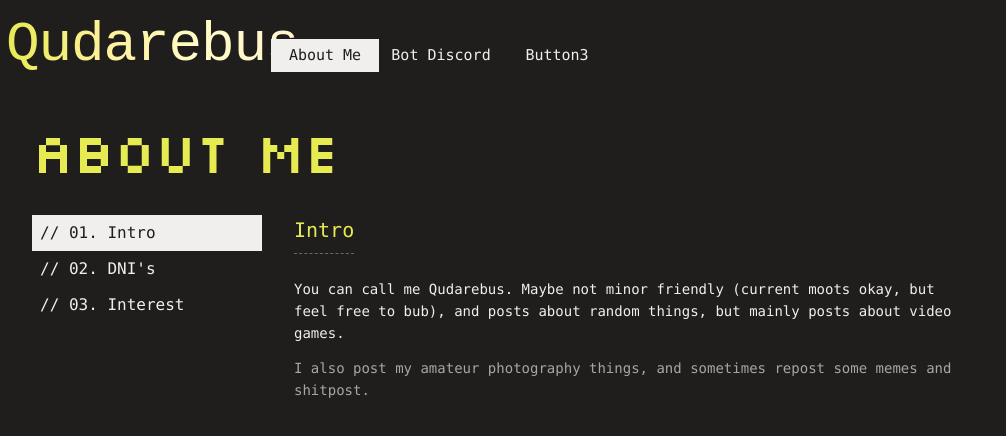
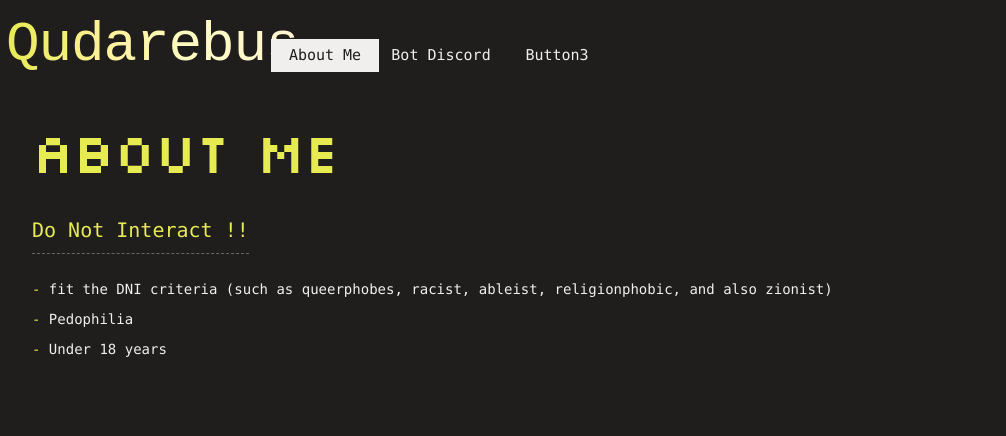
Before and after one commit to intis8792-design/web-test-quda, a React (Vite) app: page /about-me in a window 1280 px wide. Shown: the top 436 px of the page, without its empty margins (0-1006 px from the left). Built offline with nearby package versions, Linux system fonts and the light colour scheme; a web font is replaced by a local one.

Commit message:
MOVE-CARRD-CONTENT: Intro -> home Section 01 (heading 'Call me Qudarebus'), Interest -> Section 02; AboutMe page keeps only Do Not Interact

```diff
--- a/src/screens/AboutMe/AboutMe.jsx
+++ b/src/screens/AboutMe/AboutMe.jsx
@@ -1,18 +1,4 @@
-import { useState } from 'react'
 import Header from '../../components/Header'
-
-const panels = [
-  { id: 'intro', label: '// 01. Intro' },
-  { id: 'dni', label: "// 02. DNI's" },
-  { id: 'interest', label: '// 03. Interest' },
-]
-
-// Full literal tokens so Tailwind JIT definitely generates them
-const SUB_IDLE = 'bg-transparent text-[#f1eeee]'
-const SUB_ACTIVE = 'bg-[#f1eeee] text-[#201d1d]'
-
-const subItemBase =
-  'block w-full whitespace-nowrap border-0 px-2 py-[6px] text-left text-[13px] hover:bg-[#f1eeee] hover:text-[#201d1d]'
 
 function PanelTitle({ children }) {
   return (
@@ -22,21 +8,7 @@ function PanelTitle({ children }) {
   )
 }
 
-function IntroPanel() {
-  return (
-    <div>
-      <PanelTitle>Intro</PanelTitle>
-      <p className="m-0 mb-3 max-w-2xl text-[14px] leading-[1.6] text-[#f1eeee]">
-        You can call me Qudarebus. Maybe not minor friendly (current moots okay, but feel free to
-        bub), and posts about random things, but mainly posts about video games.
-      </p>
-      <p className="m-0 max-w-2xl text-[14px] leading-[1.6] text-[rgba(241,238,238,0.65)]">
-        I also post my amateur photography things, and sometimes repost some memes and shitpost.
-      </p>
-    </div>
-  )
-}
-
+// Intro & Interest sudah DIPINDAHKAN ke laman utama (Section 01 & 02) — halaman ini tinggal DNI.
 function DniPanel() {
   const items = [
     'fit the DNI criteria (such as queerphobes, racist, ableist, religionphobic, and also zionist)',
@@ -56,31 +28,7 @@ function DniPanel() {
   )
 }
 
-function InterestPanel() {
-  return (
-    <div>
-      <PanelTitle>Interest Section</PanelTitle>
-      <p className="m-0 mb-3 max-w-2xl text-[14px] leading-[1.6] text-[#f1eeee]">
-        I play some gachaslop like hoyo games (Genshin, Zenless, Honkai Star Rail), WuWa,
-        AKEndfield, and other games in general including minecraft, KCD, and roblox.
-      </p>
-      <p className="m-0 max-w-2xl text-[14px] leading-[1.6] text-[rgba(241,238,238,0.65)]">
-        The other interest are musics, animanga, photography.
-      </p>
-    </div>
-  )
-}
-
-const panelContent = {
-  intro: IntroPanel,
-  dni: DniPanel,
-  interest: InterestPanel,
-}
-
 function AboutMe() {
-  const [active, setActive] = useState('intro')
-  const ActivePanel = panelContent[active]
-
   return (
     <div className="min-h-screen w-full bg-[#201d1d] font-mono text-[#f1eeee]">
       <Header />
@@ -90,25 +38,8 @@ function AboutMe() {
         ABOUT ME
       </h1>
 
-      {/* Console layout: sidebar sub-panel kiri + main panel kanan */}
-      <main className="flex gap-8 px-8 pb-16 max-[700px]:flex-col max-[700px]:px-4">
-        <aside className="w-[230px] shrink-0" aria-label="Panel navigation">
-          {panels.map((p) => (
-            <button
-              key={p.id}
-              type="button"
-              onClick={() => setActive(p.id)}
-              aria-pressed={active === p.id}
-              className={`${subItemBase} ${active === p.id ? SUB_ACTIVE : SUB_IDLE}`}
-            >
-              {p.label}
-            </button>
-          ))}
-        </aside>
-
-        <section className="min-w-0 flex-1">
-          <ActivePanel />
-        </section>
+      <main className="px-8 pb-16 max-[700px]:px-4">
+        <DniPanel />
       </main>
     </div>
   )
--- a/src/screens/DiscbotDashboard/DiscbotDashboard.jsx
+++ b/src/screens/DiscbotDashboard/DiscbotDashboard.jsx
@@ -11,16 +11,16 @@ const sections = [
     id: 'button1',
     label: 'About Me',
     sublabel: '// SECTION 01',
-    heading: 'Selesaikan dengan fokus',
-    body: 'Tiap butir pekerjaan dikerjakan satu per satu tanpa berpindah tengah jalan. Hasilnya terlihat nyata, tertulis, dan bisa diverifikasi langkah demi langkah.',
+    heading: 'Call me Qudarebus',
+    body: 'Maybe not minor friendly (current moots okay, but feel free to bub), and posts about random things, but mainly posts about video games. I also post my amateur photography things, and sometimes repost some memes and shitpost.',
     img: imgBlue,
   },
   {
     id: 'button2',
     label: 'Button2',
     sublabel: '// SECTION 02',
-    heading: 'Karya berawal dari detail',
-    body: 'Celah kecil sering kali menyimpan keputusan paling menentukan. Memperhatikan detil bukan soal kesempurnaan, melainkan cara memahami bagaimana satu hal dibangun dari banyak bagian kecil.',
+    heading: 'Interest',
+    body: 'I play some gachaslop like hoyo games (Genshin, Zenless, Honkai Star Rail), WuWa, AKEndfield, and other games in general including minecraft, KCD, and roblox. The other interest are musics, animanga, photography.',
     img: imgYellow,
   },
   {
```
